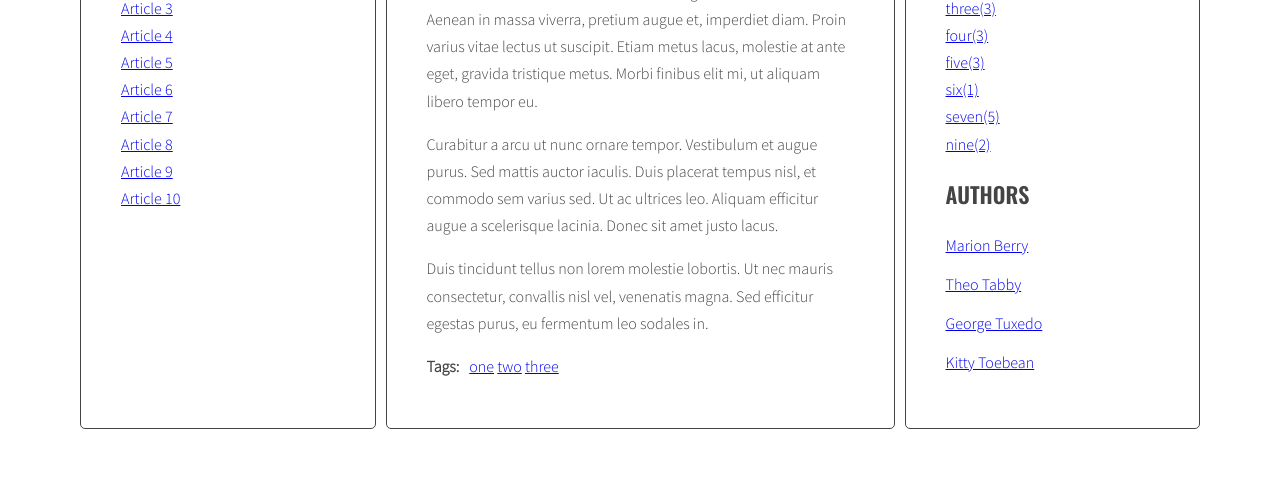
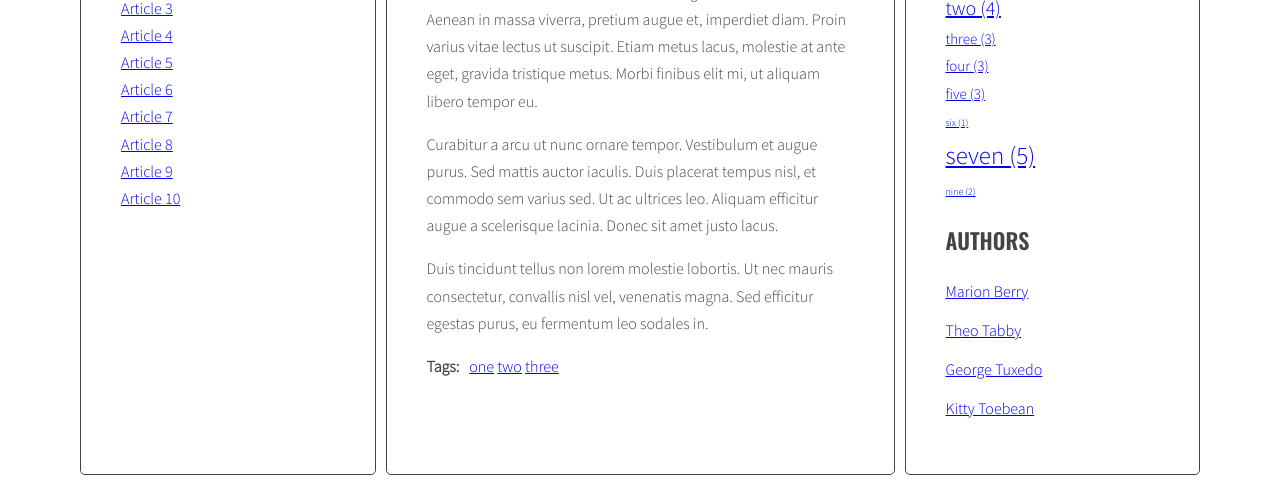
Before and after one commit to ALagutina/Blog, a website: page index.html in a window 1280 px wide. Shown: the part 418-901 px from the top of the page. Before the commit the page ends 855 px from the top, so only its background shows below. Drawn offline with nearby package versions, Linux system fonts and the light colour scheme.

Commit message:
exesize 6.4

```diff
--- a/index.html
+++ b/index.html
@@ -373,24 +373,33 @@
             <h2 class="section-title">Tags</h2>
             <ul class="list tags"></ul>
             <h2 class="section-title">Authors</h2>
-            <ul class="list authors">
-              <li>
-                <a href="#"> </a>
-              </li>
-              <li>
-                <a href="#"> </a>
-              </li>
-              <li>
-                <a href="#"> </a>
-              </li>
-              <li>
-                <a href="#"> </a>
-              </li>
-            </ul>
+            <ul class="list authors"></ul>
           </aside>
         </main>
       </div>
     </div>
+    <script id="template-tag-cloud-link" type="text/x-handlebars-template">
+      {{#each tags}}
+        <li><a class="tag-size-{{className}}" href="#tag-{{tag}}">{{tag}}
+            ({{count}})</a></li>
+      {{/each}}
+    </script>
+    <script id="template-author-list-link" type="text/x-handlebars-template">
+      {{#each authors}}
+        <li><a href="#{{author}}">{{author}}</a></li>
+      {{/each}}
+    </script>
+    <script id="template-article-link" type="text/x-handlebars-template">
+      <li><a href="#{{id}}"><span>{{title}}</span></a></li>
+    </script>
+    <script id="template-tag-link" type="text/x-handlebars-template">
+      <li> <a href="{{id}}"> {{title}}</a></li>
+    </script>
+    <script id="template-author-link" type="text/x-handlebars-template">
+      <a href="{{id}}">{{title}}</a>
+    </script>
+
+    <script src="https://cdnjs.cloudflare.com/ajax/libs/handlebars.js/4.1.0/handlebars.min.js"></script>
     <script src="js/script.js"></script>
   </body>
 </html>
--- a/js/script.js
+++ b/js/script.js
@@ -1,4 +1,11 @@
 "use strict";
+const templates = {
+  articleLink: Handlebars.compile(document.querySelector('#template-article-link').innerHTML),
+  tagLink: Handlebars.compile(document.querySelector('#template-tag-link').innerHTML),
+  authorLink: Handlebars.compile(document.querySelector('#template-author-link').innerHTML),
+  tagCloudLink: Handlebars.compile(document.querySelector("#template-tag-cloud-link").innerHTML),
+  authorListLink: Handlebars.compile(document.querySelector("#template-author-list-link").innerHTML)
+}
 const optArticleSelector = ".post",
   optTitleSelector = ".post-title",
   optTitleListSelector = ".titles",
@@ -37,8 +44,8 @@ function generateTitleLinks(customSelector = "") {
   for (let article of articles) {
     const articleID = article.getAttribute("id");
     const titleArticle = article.querySelector(optTitleSelector).innerHTML;
-    const linkHTML =
-      '<li><a href="#' + articleID + '">' + titleArticle + "</a></li>";
+    const linkHTMLData = {id: articleID, title: titleArticle};
+  const linkHTML = templates.articleLink(linkHTMLData);
     html = html + linkHTML;
   }
   titleList.innerHTML = html;
@@ -95,7 +102,8 @@ function generateTags() {
     const tagsArray = articleTags.split(" ");
     let html = "";
     for (let tag of tagsArray) {
-      const linkHTML = '<li> <a href="#tag-' + tag + '">' + tag + "</a></li>";
+      const tagHTMLData = {id:tag, title:tag};
+      const linkHTML = templates.tagLink(tagHTMLData);
       html = html + linkHTML + " ";
       if (!allTags.hasOwnProperty(tag)) {
         allTags[tag] = 1;
@@ -106,20 +114,17 @@ function generateTags() {
     tagWrapper.innerHTML = html;
   }
   const tagList = document.querySelector(optTagsListSelector);
-  let allTagsHtml = "";
+  const allTagsData = {tags: []};
   for (let tag in allTags) {
-    const tagParams = calculateTagParams(allTags);
-    allTagsHtml +='<li><a class="tag-size-' +
-      calculateTagClass(allTags[tag], tagParams) +
-      '" href="#tag-' +
-      tag +
-      '">' +
-      tag +
-      "(" +
-      allTags[tag] +
-      ')</a></li>';
+    //min and max value of the tags
+    const tagsParams = calculateTagParams(allTags);
+      allTagsData.tags.push({
+        tag: tag,
+        count: allTags[tag],
+        className: calculateTagClass(allTags[tag], tagsParams)
+      });
   }
-  tagList.innerHTML = allTagsHtml;
+   tagList.innerHTML = templates.tagCloudLink(allTagsData);
 }
 generateTags();
 
@@ -156,18 +161,24 @@ let allAuthors =[];
   for (let article of articles) {
     const authorWrapper = article.querySelector(optArticleAuthorSelector);
     const author = article.getAttribute("data-author");
-    const html = '<a href="#' + author + '">' + author + "</a>";
+   const authorHTMLData ={id:author, title:author};
+   const html = templates.authorLink(authorHTMLData);
     authorWrapper.innerHTML = html;
     if(!allAuthors.includes(author)){
     allAuthors.push(author);}
   }
 
 const authorList = document.querySelector(optAuthoListSelector);
- let authorListHtml="";
+const allAuthorsData = {authors: []};
   for(let author of allAuthors){
-    authorListHtml+='<li><a href="#' + author + '">' + author + '</a></li>';
-    authorList.innerHTML=authorListHtml;
+    // authorListHtml+='<li><a href="#' + author + '">' + author + '</a></li>';
+    allAuthorsData.authors.push({
+      author:author
+    })
   }
+  console.log(allAuthorsData);
+  authorList.innerHTML=templates.authorListLink(allAuthorsData);
+
 }
 generateAuthors();
 
--- a/sass/style.scss
+++ b/sass/style.scss
@@ -1,17 +1,19 @@
-@import url('https://fonts.googleapis.com/css?family=Oswald:400,600|Sacramento|Source+Sans+Pro:300&subset=latin-ext');
+@import url("https://fonts.googleapis.com/css?family=Oswald:400,600|Sacramento|Source+Sans+Pro:300&subset=latin-ext");
 
 /* Variables */
 
 $color-light: #fff;
 $color-dark: #444;
 
-$font-logo: 'Sacramento', cursive;
-$font-header: 'Oswald', sans-serif;
-$font-text: 'Source Sans Pro', sans-serif;
+$font-logo: "Sacramento", cursive;
+$font-header: "Oswald", sans-serif;
+$font-text: "Source Sans Pro", sans-serif;
 
 /* Global */
 
-*, *::before, *::after {
+*,
+*::before,
+*::after {
   box-sizing: border-box;
 }
 
@@ -56,7 +58,8 @@ body {
   flex: 2 0 0;
 }
 
-.sidebar, .posts {
+.sidebar,
+.posts {
   background: $color-light;
   margin-right: 10px;
   padding: 40px;
@@ -118,3 +121,19 @@ body {
     margin: 0 10px 0 0;
   }
 }
+
+.tag-size-1 {
+  font-size: 10px;
+}
+.tag-size-2 {
+  font-size: 15px;
+}
+.tag-size-3 {
+  font-size: 20px;
+}
+.tag-size-4 {
+  font-size: 25px;
+}
+.tag-size-5 {
+  font-size: 30px;
+}
```
Also changed, not shown: .eslintrc.json, css/style.css, 1 other file.
